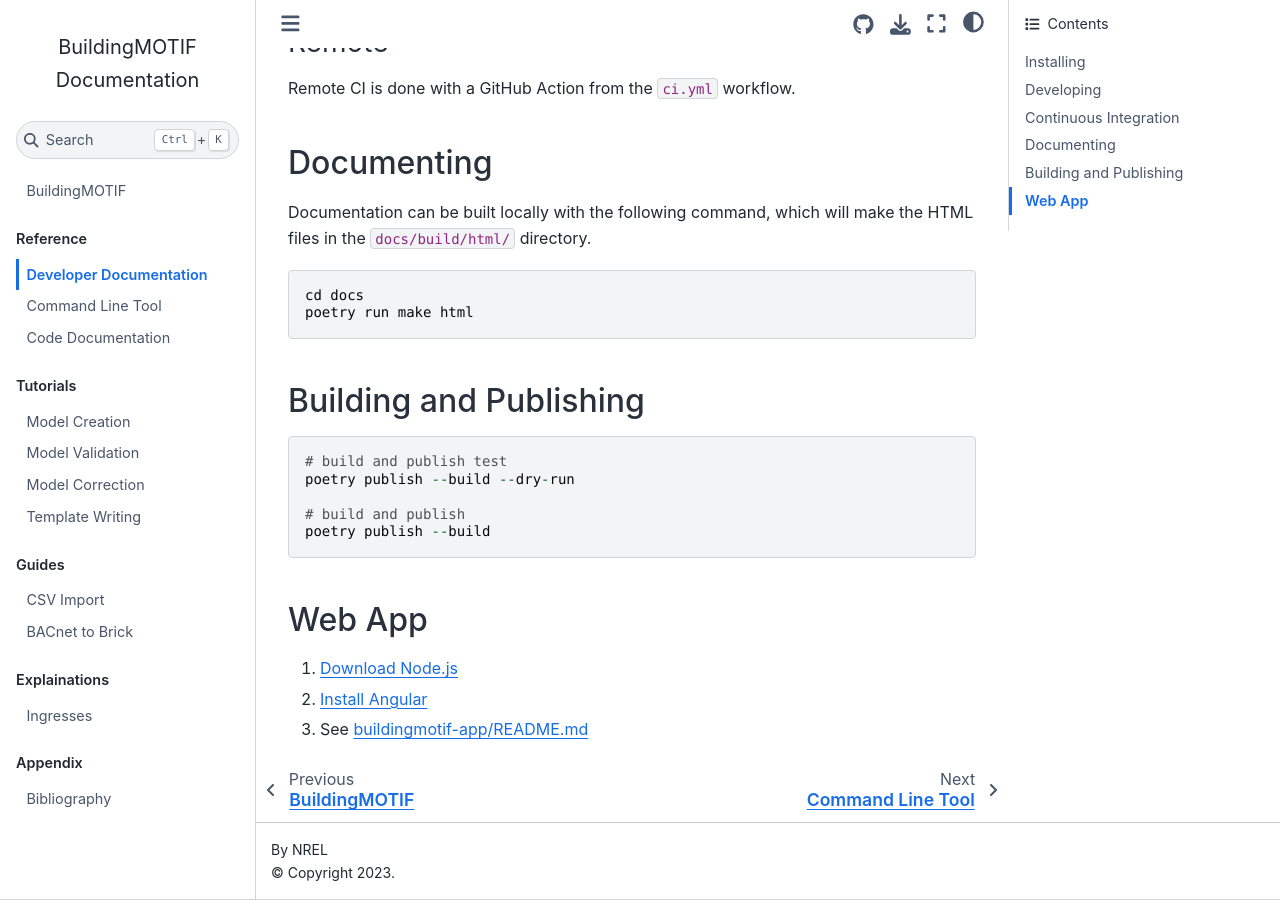
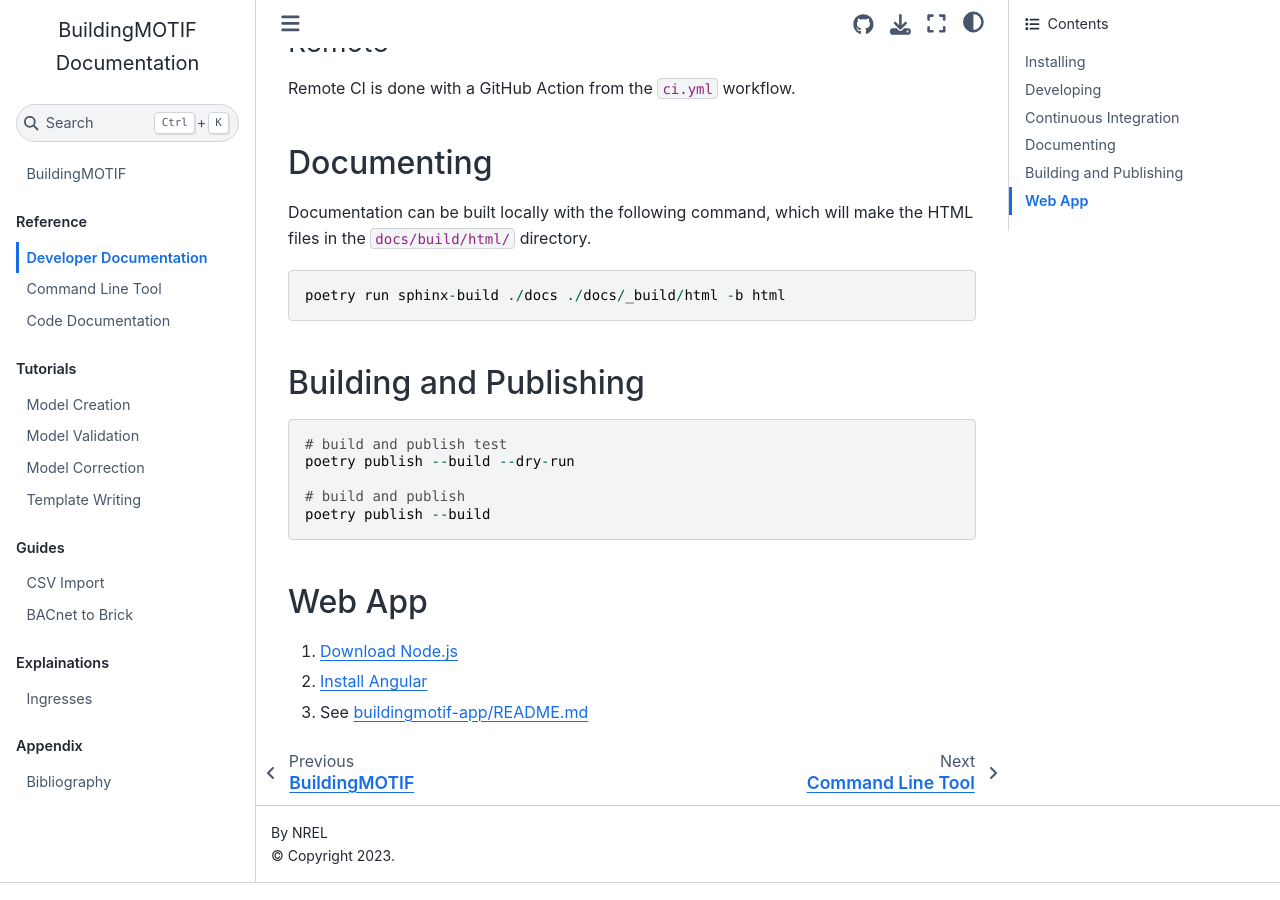
Before and after one commit to NREL/BuildingMOTIF, a Jupyter Book: the page built from docs/reference/developer_documentation.md, in a window 1280 px wide and 900 px high, scrolled down 2771 px. Built offline with Jupyter Book 1.0.4 settings and Sphinx 7.4.7 and the Sphinx Book theme 1.1.4, drawn with Linux system fonts in a browser that asks for light colours.

Commit message:
fix developer docs for building docs

````diff
--- a/docs/reference/developer_documentation.md
+++ b/docs/reference/developer_documentation.md
@@ -87,8 +87,7 @@ Remote CI is done with a GitHub Action from the `ci.yml` workflow.
 Documentation can be built locally with the following command, which will make the HTML files in the `docs/build/html/` directory.
 
 ```
-cd docs
-poetry run make html
+poetry run sphinx-build ./docs ./docs/_build/html -b html
 ```
 
 ## Building and Publishing
````
